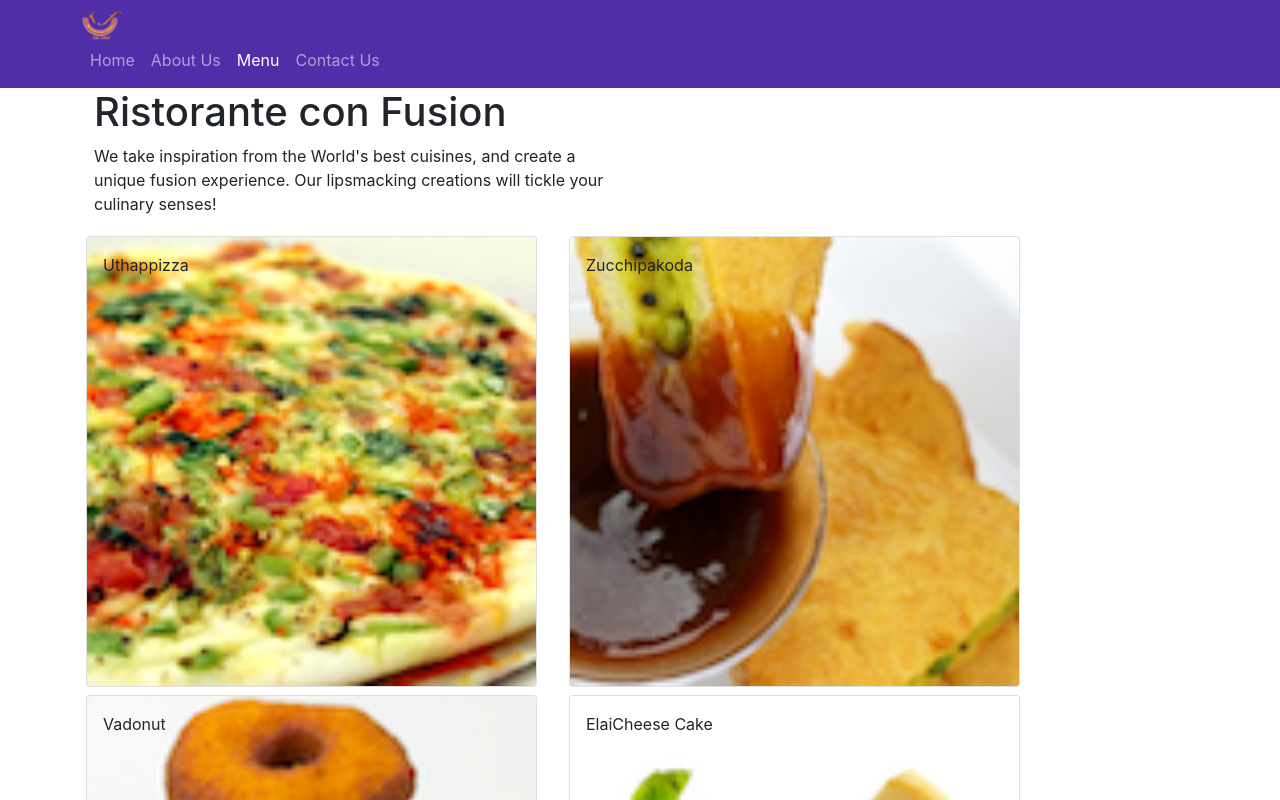
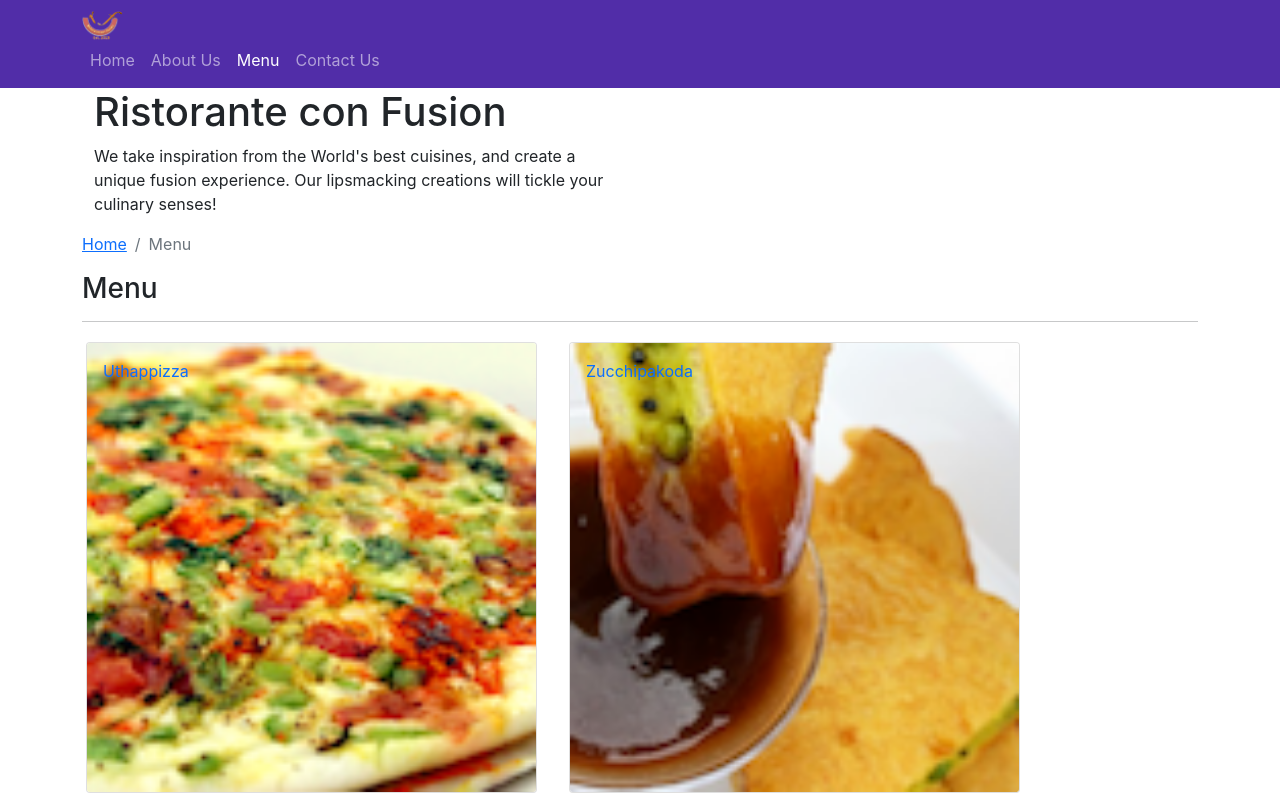
Before and after one commit to luutrinhlam/React-Redux-Learning, a React (Create React App) app: page /menu in a window 1280 px wide. Shown: the top 800 px of the page. Built offline with nearby package versions, Linux system fonts and the light colour scheme; the HTML template or start-up script is replaced by a standard one.

Commit message:
single page application part 2

```diff
--- a/src/components/ContactComponent.js
+++ b/src/components/ContactComponent.js
@@ -1,8 +1,20 @@
 import React from 'react';
+import { Breadcrumb, BreadcrumbItem } from 'reactstrap';
+import { Link } from 'react-router-dom';
 
 function Contact(props) {
     return(
         <div className="container">
+            <div className="row">
+                <Breadcrumb>
+                    <BreadcrumbItem><Link to="/home">Home</Link></BreadcrumbItem>
+                    <BreadcrumbItem active>Contact Us</BreadcrumbItem>
+                </Breadcrumb>
+                <div className="col-12">
+                    <h3>Contact Us</h3>
+                    <hr />
+                </div>
+            </div>
             <div className="row row-content">
                 <div className="col-12">
                 <h3>Location Information</h3>
--- a/src/components/DishdetailComponent.js
+++ b/src/components/DishdetailComponent.js
@@ -1,89 +1,9 @@
-// import React, { Component } from 'react';
-// import {
-//     Card, CardImg, CardImgOverlay, CardText, CardBody,
-//     CardTitle, ListGroup, ListGroupItem
-// } from 'reactstrap';
-
-// class DishDetail extends Component {
-//     constructor(props) {
-//         super(props);
-
-//         this.state = {
-//         }
-//     }
-
-//     renderDish(dish) {
-//         if (dish != null)
-//             return (
-//                 <Card>
-//                     <CardImg top width="100%" src={dish.image} alt={dish.name} />
-//                     <CardBody>
-//                         <CardTitle>{dish.name}</CardTitle>
-//                         <CardText>{dish.description}</CardText>
-//                     </CardBody>
-//                 </Card>
-//             );
-//         else
-//             return (
-//                 <div></div>
-//             );
-//     }
-
-//     renderComments(dish) {
-//         if (dish == null)
-//             return (
-//                 <div></div>
-//             );
-//         else {
-//             const comments = dish.comments;
-//             const cmt = comments.map((comment) => {
-//                 return (
-//                     <ListGroupItem className="border-0" key={comment.id}>
-//                         {comment.comment} <br />
-//                         -- {comment.author}, {new Intl.DateTimeFormat('en-US', { year: 'numeric', month: 'short', day: '2-digit' }).format(new Date(Date.parse(comment.date)))}
-//                     </ListGroupItem>
-
-//                 );
-//             });
-
-//             return (
-//                 <div>
-//                     <h4>Comments</h4>
-//                     <ListGroup className="list-unstyled">
-//                         {cmt}
-//                     </ListGroup>
-//                 </div>
-//             )
-//         }
-//     }
-
-//     render() {
-//         return (
-//             <div className="container">
-
-//                 <div className="row">
-//                     <div className="col-12 col-md-5 m-1">
-//                         {this.renderDish(this.props.dish)}
-//                     </div>
-
-//                     <div className="col-12 col-md-5 m-1">
-//                         {this.renderComments(this.props.dish)}
-//                     </div>
-//                 </div>
-//             </div>
-//         );
-//     }
-// }
-
-
-
-// export default DishDetail;
-/////
 import React from 'react';
 import {
     Card, CardImg, CardText, CardBody,
-    CardTitle,ListGroup, ListGroupItem
+    CardTitle, ListGroup, ListGroupItem, Breadcrumb, BreadcrumbItem
 } from 'reactstrap';
+import { Link } from 'react-router-dom'
 
 
 function RenderDish({ dish }) {
@@ -103,13 +23,14 @@
         );
 }
 
-function RenderComments({ dish }) {
-    if (dish == null)
+function RenderComments({ comments }) {
+    if (comments == null) {
+        console.log("No comments");
         return (
             <div></div>
         );
+    }
     else {
-        const comments = dish.comments;
         const cmt = comments.map((comment) => {
             return (
                 <ListGroupItem className="border-0" key={comment.id}>
@@ -134,14 +55,24 @@
 const DishDetail = (props) => {
     return (
         <div className="container">
+            <div className="row">
+                <Breadcrumb>
 
+                    <BreadcrumbItem><Link to="/menu">Menu</Link></BreadcrumbItem>
+                    <BreadcrumbItem active>{props.dish.name}</BreadcrumbItem>
+                </Breadcrumb>
+                <div className="col-12">
+                    <h3>{props.dish.name}</h3>
+                    <hr />
+                </div>
+            </div>
             <div className="row">
                 <div className="col-12 col-md-5 m-1">
                     <RenderDish dish={props.dish} />
                 </div>
 
                 <div className="col-12 col-md-5 m-1">
-                    <RenderComments dish={props.dish} />
+                    <RenderComments comments={props.comments} />
                 </div>
             </div>
         </div>
--- a/src/components/MainComponent.js
+++ b/src/components/MainComponent.js
@@ -11,6 +11,7 @@
 import { PROMOTIONS } from '../shared/promotions';
 import { LEADERS } from '../shared/leaders';
 import { Routes, Route, Navigate } from 'react-router-dom';
+import {useParams} from 'react-router-dom';
 
 
 class Main extends Component {
@@ -25,13 +26,10 @@
     };
   }
 
-  onDishSelect(dishId) {
-    this.setState({ selectedDish: dishId });
-  }
 
   render() {
     const HomePage = () => {
-      return(
+      return (
         <Home
           dish={this.state.dishes.filter((dish) => dish.featured)[0]}
           promotion={this.state.promotions.filter((promo) => promo.featured)[0]}
@@ -39,12 +37,20 @@
         />
       );
     }
+    const DishWithId = () => {
+      const {dishId} = useParams();
+      return(
+          <DishDetail dish={this.state.dishes.filter((dish) => dish.id === parseInt(dishId,10))[0]}
+            comments={this.state.comments.filter((comment) => comment.dishId === parseInt(dishId,10))} />
+      );
+    };
     return (
       <div>
         <Header />
         <Routes>
           <Route path='/home' element={<HomePage />} />
           <Route path='/menu' element={<Menu dishes={this.state.dishes} />} />
+          <Route path='/menu/:dishId' element={<DishWithId />}/>
             <Route path='/contactus' element={<Contact />} />
           </Routes>
         {/* <Navigate to="/home" replace/> */}
--- a/src/components/MenuComponent.js
+++ b/src/components/MenuComponent.js
@@ -1,16 +1,19 @@
 import React from 'react';
 import {
     Card, CardImg, CardImgOverlay,
-    CardTitle
+    CardTitle, Breadcrumb, BreadcrumbItem
 } from 'reactstrap';
+import { Link } from 'react-router-dom'
 
 function RenderMenuItem({ dish }) {
     return (
         <Card>
-            <CardImg width="100%" src={dish.image} alt={dish.name} />
-            <CardImgOverlay>
-                <CardTitle>{dish.name}</CardTitle>
-            </CardImgOverlay>
+            <Link to={`/menu/${dish.id}`}>
+                <CardImg width="100%" src={dish.image} alt={dish.name} />
+                <CardImgOverlay>
+                    <CardTitle>{dish.name}</CardTitle>
+                </CardImgOverlay>
+            </Link>
         </Card>
     );
 }
@@ -20,13 +23,23 @@
     const menu = props.dishes.map((dish) => {
         return (
             <div className="col-12 col-md-5 m-1" key={dish.id}>
-                <RenderMenuItem dish={dish} onClick={props.onClick} />
+                <RenderMenuItem dish={dish} />
             </div>
         );
     });
 
     return (
         <div className="container">
+            <div className="row">
+                <Breadcrumb>
+                    <BreadcrumbItem><Link to="/home">Home</Link></BreadcrumbItem>
+                    <BreadcrumbItem active>Menu</BreadcrumbItem>
+                </Breadcrumb>
+                <div className="col-12">
+                    <h3>Menu</h3>
+                    <hr />
+                </div>
+            </div>
             <div className="row">
                 {menu}
             </div>
```
Lines whose indentation alone changed are shown as unchanged.
